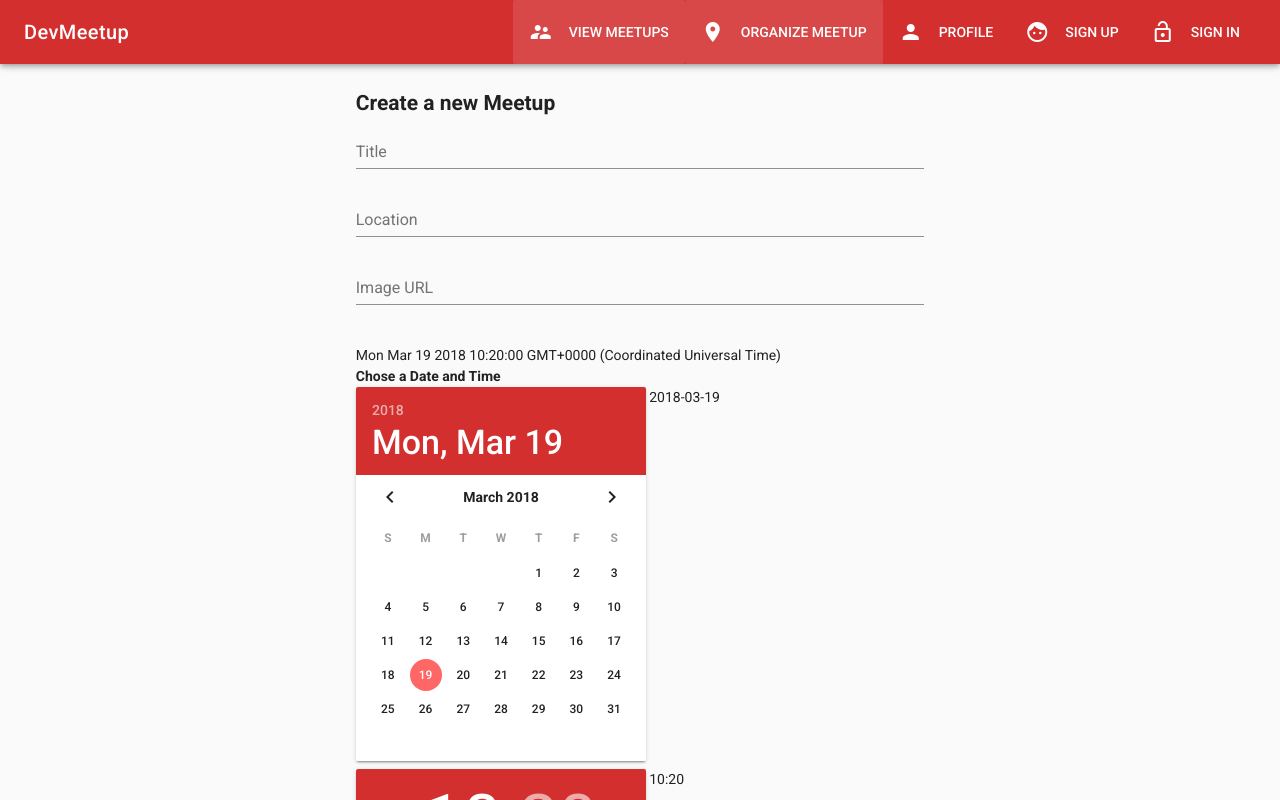
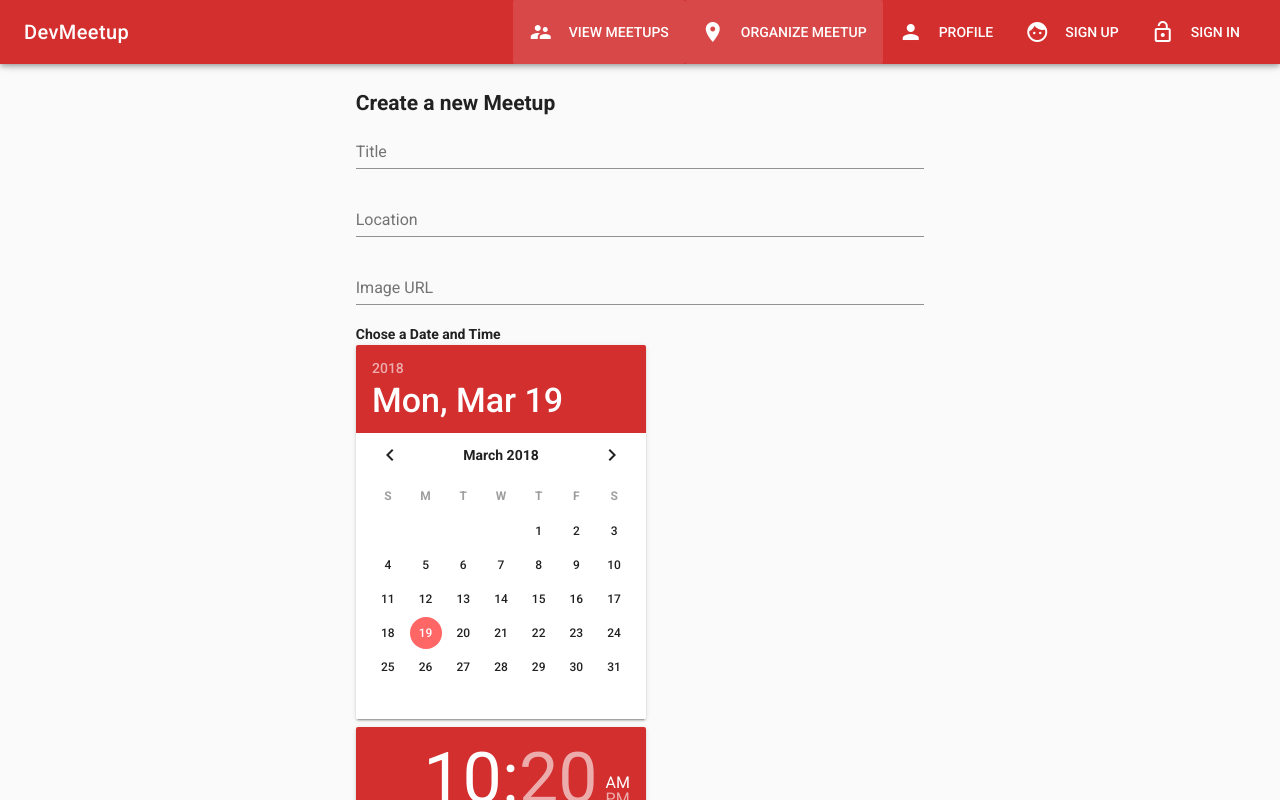
Before and after one commit to peelmicro/devmeetup-vuetify, a Vue app: page /meetups/new in a window 1280 px wide. Shown: the top 800 px of the page. Built offline with nearby package versions, Linux system fonts and the light colour scheme.

Commit message:
Adding a Date Filter (Pipe)

```diff
--- a/src/components/Meetup/CreateMeetup.vue
+++ b/src/components/Meetup/CreateMeetup.vue
@@ -43,25 +43,22 @@
           </v-layout>
           <v-layout row>
             <v-flex xs12 sm6 offset-sm3>
-              <img :src="imageUrl" height="200">
+              <img :src="imageUrl" height="200" v-if="imageUrl.length>10">
             </v-flex>
           </v-layout>
           <v-layout row>
             <v-flex xs12 sm6 offset-sm3>
-              {{submittableDateTime}}
               <h4>Chose a Date and Time</h4>
             </v-flex>
           </v-layout>
           <v-layout row class="mb-2">
             <v-flex xs12 sm6 offset-sm3>
               <v-date-picker v-model="date"></v-date-picker>
-              {{date}}
             </v-flex>
           </v-layout>
           <v-layout row >
             <v-flex xs12 sm6 offset-sm3>
               <v-time-picker v-model="time"></v-time-picker>
-              {{time}}
             </v-flex>
           </v-layout>
           <v-layout row>
--- a/src/components/Meetup/Meetup.vue
+++ b/src/components/Meetup/Meetup.vue
@@ -11,7 +11,7 @@
             height="400px"
           ></v-card-media>
           <v-card-text>
-            <div class="info--text">{{ meetup.date }} - {{ meetup.location }}</div>
+            <div class="info--text">{{ meetup.date | date }} - {{ meetup.location }}</div>
             <div>{{ meetup.description }}</div>
           </v-card-text>
           <v-card-actions>
--- a/src/components/Meetup/Meetups.vue
+++ b/src/components/Meetup/Meetups.vue
@@ -21,7 +21,7 @@
                 <v-card-title primary-title>
                   <div>
                     <h3 class="white--text mb-0">{{meetup.title}}</h3>
-                    <div>{{meetup.date}}</div>
+                    <div>{{meetup.date | date}}</div>
                   </div>
                 </v-card-title>
                 <v-card-actions>
--- /dev/null
+++ b/src/filters/date.js
@@ -0,0 +1,10 @@
+export default value => {
+  const date = new Date(value)
+  return date.toLocaleString(['en-IE'], {
+    month: 'short',
+    day: '2-digit',
+    year: 'numeric',
+    hour: '2-digit',
+    minute: '2-digit'
+  })
+}
--- a/src/main.js
+++ b/src/main.js
@@ -2,6 +2,8 @@ import Vue from 'vue'
 import App from './App'
 import router from './router'
 import { store } from './store'
+
+import DateFilter from './filters/date'
 
 import Vuetify from 'vuetify'
 import 'vuetify/dist/vuetify.min.css'
@@ -18,6 +20,8 @@ Vue.use(Vuetify, {
   }
 })
 
+Vue.filter('date', DateFilter)
+
 Vue.config.productionTip = false
 
 /* eslint-disable no-new */
--- a/src/store/index.js
+++ b/src/store/index.js
@@ -11,7 +11,7 @@ export const store = new Vuex.Store({
           'https://cdn.images.express.co.uk/img/dynamic/136/590x/travel-activity-Madrid-Spain-nightlife-museums-bars-UploadExpress-Rob-Crossan-658625.jpg',
         id: '3asd342342342',
         title: 'Meetup in Madrid',
-        date: '2018-05-05',
+        date: new Date(),
         location: 'Madrid',
         description: 'Madrid is good!'
       },
@@ -20,7 +20,7 @@ export const store = new Vuex.Store({
           'https://travel.usnews.com/static-travel/images/destinations/44/empire_state_building_getty_zsolt_hlinka.jpg',
         id: '32314ff4sdsff',
         title: 'Meetup in New York',
-        date: '2018-05-04',
+        date: new Date(),
         location: 'New York',
         description: 'New York is good as well!'
       }
@@ -36,7 +36,7 @@ export const store = new Vuex.Store({
     }
   },
   actions: {
-    createMeetup ({commit}, payload) {
+    createMeetup ({ commit }, payload) {
       const meetup = {
         title: payload.title,
         location: payload.location,
```
